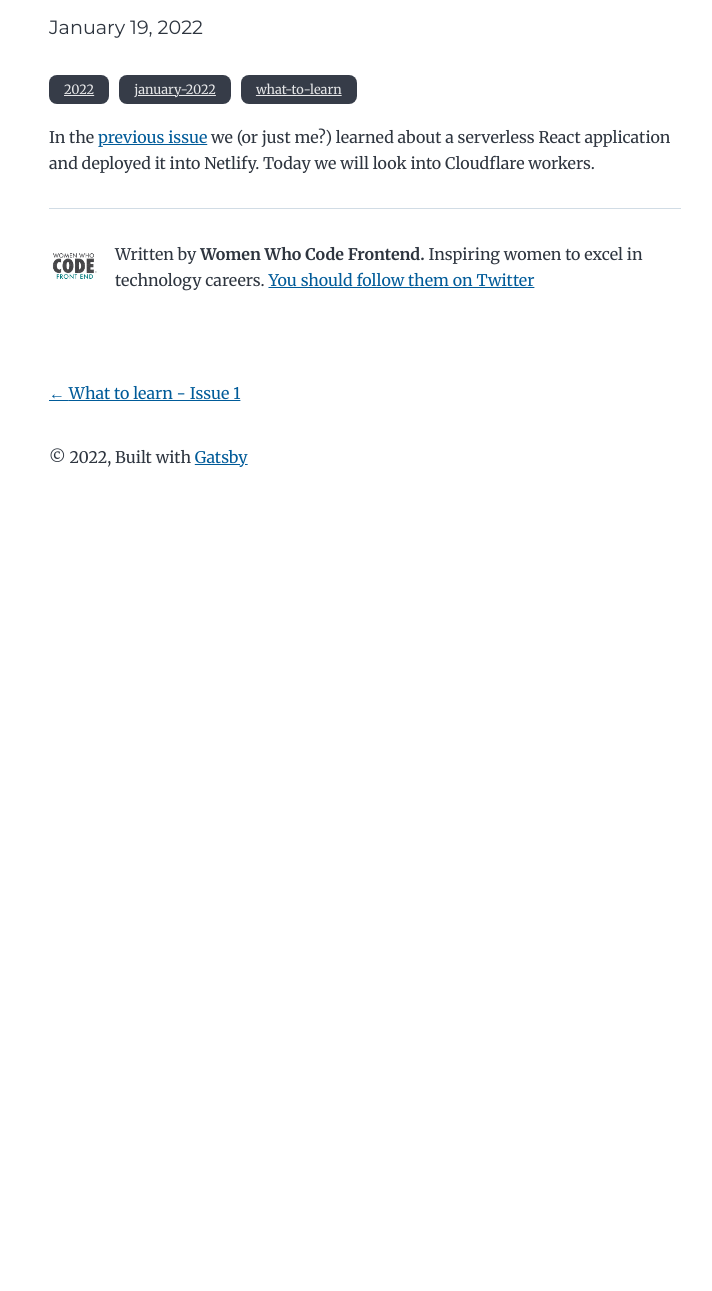
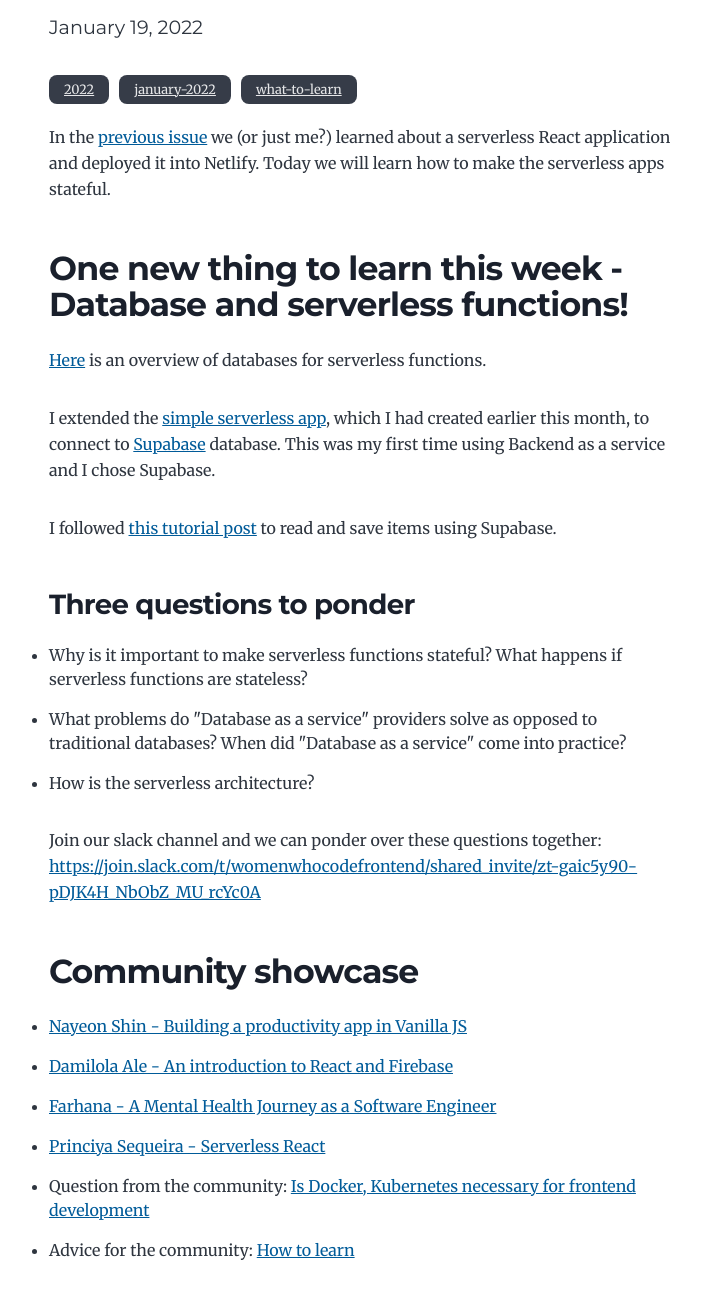
Before and after one commit to frontendstudygroup/blog, a Gatsby site: page /newsletter-issue-2/ in a window 1280 px wide. Shown: the part 165-1456 px from the top of the page, without its empty margins (275-987 px from the left). Before the commit the page ends 800 px from the top, so only its background shows below. Built offline with nearby package versions, Linux system fonts and the light colour scheme; Gatsby itself is replaced by a stand-in of ours.

Commit message:
added newsletter 2

```diff
--- a/content/blog/newsletter-issue-2/index.md
+++ b/content/blog/newsletter-issue-2/index.md
@@ -1,8 +1,34 @@
 ---
 title: What to learn - Issue 2
 date: "2022-01-19"
-description: "More on serverless. This week it is about Cloudflare workers."
+description: "More on serverless. In this week let's learn how to add database connectivity to the serverless functions."
 tags: ["2022", "january-2022", "what-to-learn"]
 ---
 
-In the [previous issue](/newsletter-issue-1/) we (or just me?) learned about a serverless React application and deployed it into Netlify. Today we will look into Cloudflare workers.
+In the [previous issue](../newsletter-issue-1/) we (or just me?) learned about a serverless React application and deployed it into Netlify. Today we will learn how to make the serverless apps stateful.
+
+## One new thing to learn this week - Database and serverless functions!
+
+[Here](https://princiya.com/blog/serverless-react/#overview-of-databases-for-serverless-functions) is an overview of databases for serverless functions.
+
+I extended the [simple serverless app](https://princiya.com/blog/serverless-react/), which I had created earlier this month, to connect to [Supabase](https://supabase.com/) database. This was my first time using Backend as a service and I chose Supabase.
+
+I followed [this tutorial post](https://www.netlify.com/blog/2021/06/28/saving-data-to-supabase-and-getting-it-back-again/) to read and save items using Supabase.
+
+
+### Three questions to ponder
+
+- Why is it important to make serverless functions stateful? What happens if serverless functions are stateless?
+- What problems do "Database as a service" providers solve as opposed to traditional databases? When did "Database as a service" come into practice?
+- How is the serverless architecture?
+
+Join our slack channel and we can ponder over these questions together: [https://join.slack.com/t/womenwhocodefrontend/shared_invite/zt-gaic5y90-pDJK4H_NbObZ_MU_rcYc0A](https://join.slack.com/t/womenwhocodefrontend/shared_invite/zt-gaic5y90-pDJK4H_NbObZ_MU_rcYc0A)
+
+## Community showcase
+
+- [Nayeon Shin - Building a productivity app in Vanilla JS](../jan-14-nayeon-shin/)
+- [Damilola Ale - An introduction to React and Firebase](../jan-18-damilola-ale/)
+- [Farhana - A Mental Health Journey as a Software Engineer](https://dev.to/farhanaxmustafa/a-mental-health-journey-as-a-software-engineer-g48)
+- [Princiya Sequeira - Serverless React](https://princiya.com/blog/serverless-react/)
+- Question from the community: [Is Docker, Kubernetes necessary for frontend development](https://princiya.com/blog/docker-k8s-for-frontend/)
+- Advice for the community: [How to learn](https://princiya.com/blog/how-to-learn)
```
